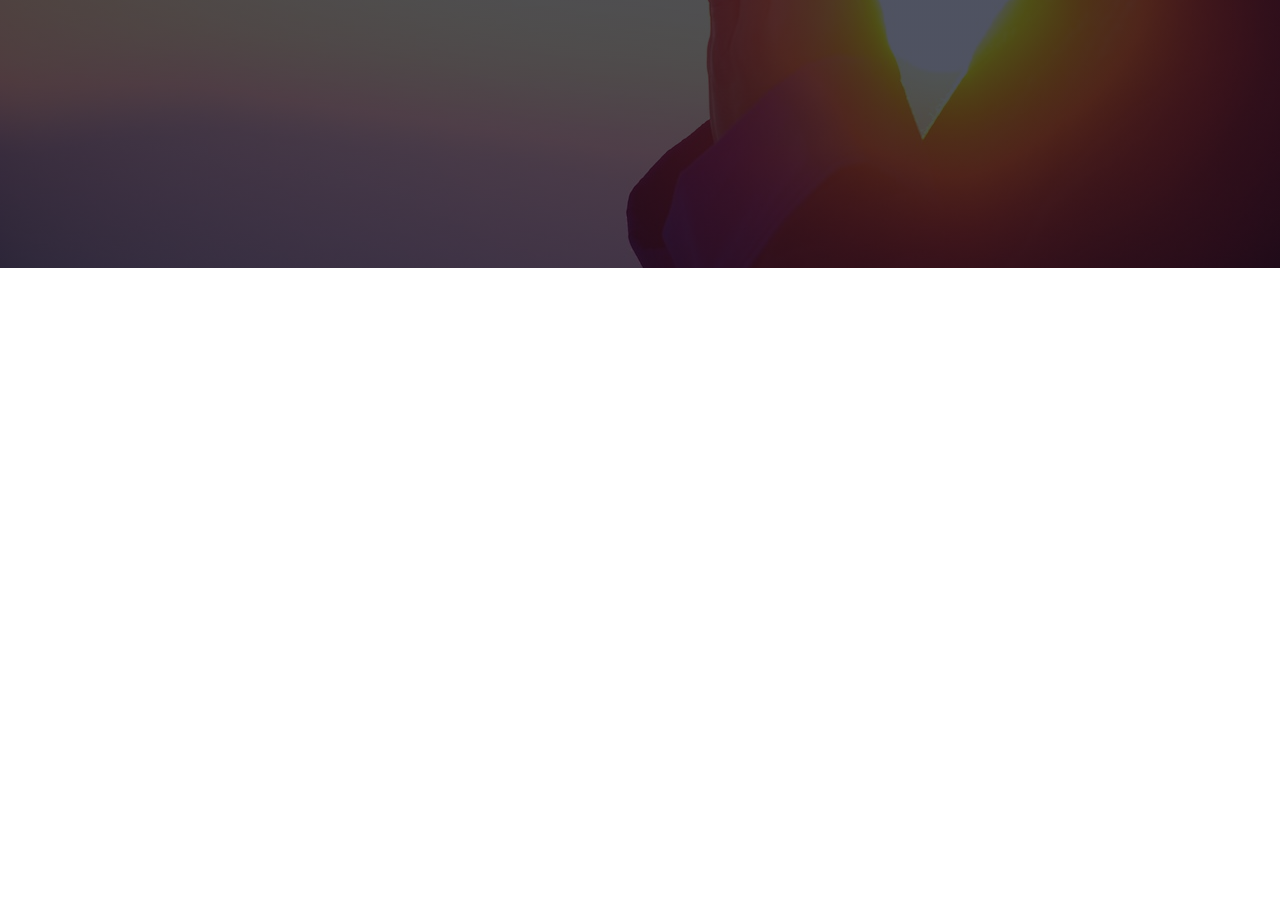
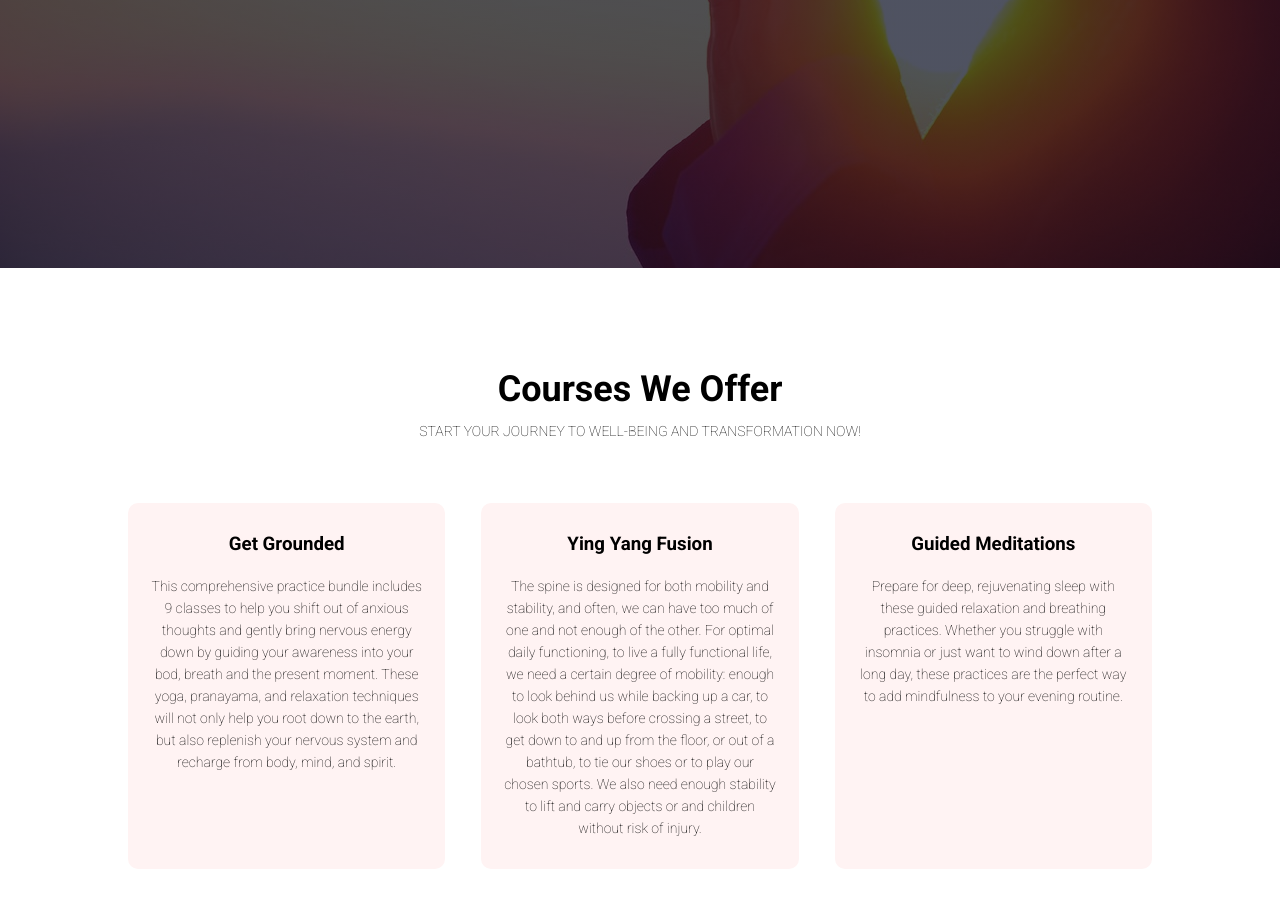
Before and after one commit to vipul0123/SMVDU-Yoga-Club, a plain HTML site: page index.html in a window 1280 px wide. Shown: the part 532-1452 px from the top of the page. Before the commit the page ends 800 px from the top, so only its background shows below. Drawn offline with Linux system fonts and the light colour scheme.

Commit message:
courses section added in home page

```diff
--- a/index.html
+++ b/index.html
@@ -40,6 +40,26 @@
         </div>
     </section>
 
+    <section class="courses">
+        <h1>Courses We Offer</h1>
+        <p>START YOUR JOURNEY TO WELL-BEING AND TRANSFORMATION NOW!</p>
+
+        <div class="row">
+            <div class="course-col">
+                <h3>Get Grounded</h3>
+                <p>This comprehensive practice bundle includes 9 classes to help you shift out of anxious thoughts and gently bring nervous energy down by guiding your awareness into your bod, breath and the present moment. These yoga, pranayama, and relaxation techniques will not only help you root down to the earth, but also replenish your nervous system and recharge from body, mind, and spirit.</p>
+            </div>
+            <div class="course-col">
+                <h3>Ying Yang Fusion</h3>
+                <p>The spine is designed for both mobility and stability, and often, we can have too much of one and not enough of the other. For optimal daily functioning, to live a fully functional life, we need a certain degree of mobility: enough to look behind us while backing up a car, to look both ways before crossing a street, to get down to and up from the floor, or out of a bathtub, to tie our shoes or to play our chosen sports. We also need enough stability to lift and carry objects or and children without risk of injury.</p>
+            </div>
+            <div class="course-col">
+                <h3>Guided Meditations</h3>
+                <p>Prepare for deep, rejuvenating sleep with these guided relaxation and breathing practices. Whether you struggle with insomnia or just want to wind down after a long day, these practices are the perfect way to add mindfulness to your evening routine.</p>
+            </div>
+        </div>
+    </section>
+
 
     <!-- JS for toggle menu -->
     <script>
--- a/style.css
+++ b/style.css
@@ -131,3 +131,54 @@ nav .fa{
         padding: 30px;
     }
 }
+
+.courses {
+    width: 80%;
+    margin: auto;
+    text-align: center;
+    padding-top: 100px;
+}
+
+h1{
+    font-size: 36px;
+    font-weight: 600;
+}
+
+p{
+    /* color: #000; */
+    font-size: 14px;
+    font-weight: 300;
+    line-height: 22px;
+    padding: 10px;
+}
+
+.row{
+    margin-top: 5%;
+    display: flex;
+    justify-content: space-between;
+}
+
+.course-col{
+    flex-basis: 31%;
+    background: #fff3f3;
+    border-radius: 10px;
+    margin-bottom: 5%;
+    padding: 20px 12px;
+    box-sizing: border-box;
+}
+
+h3{
+    text-align: center;
+    font-weight: 600;
+    margin: 10px 0;
+}
+
+.course-col:hover{
+    box-shadow: 0 0 20px 0px rgba(0,0,0,0.2);
+}
+
+@media(max-width: 700px) {
+    .row{
+        flex-direction: column;
+    }
+}
```
